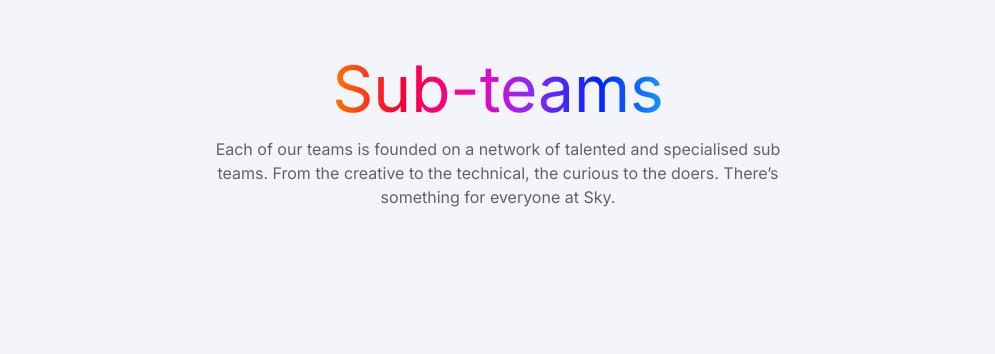
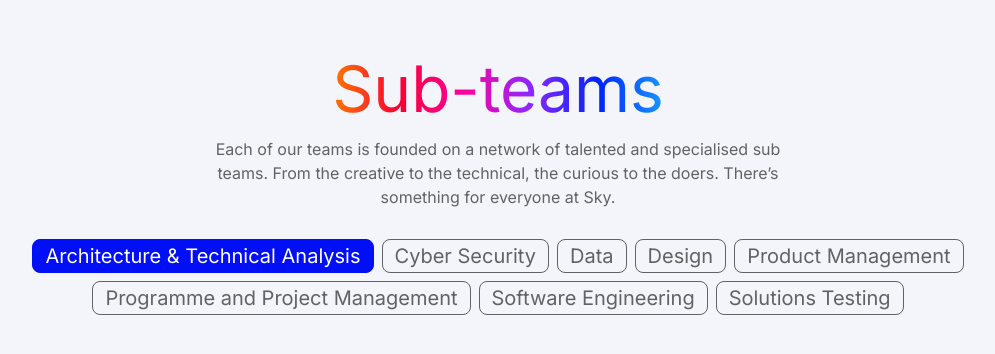
Before and after one commit to danlevison/Interactive-team-selector, a Next.js app: page / in a window 1280 px wide. Shown: the top 354 px of the page, without its empty margins (142-1137 px from the left). Built offline with nearby package versions, Linux system fonts and the light colour scheme.

Commit message:
feat: Implement desktop sub-team buttons

```diff
--- /dev/null
+++ b/src/app/styles/components/_subTeamBtns.scss
@@ -0,0 +1,39 @@
+.sub-team-btn-list {
+  display: none;
+
+  @include md {
+    display: flex;
+    justify-content: center;
+    flex-wrap: wrap;
+    gap: 8px;
+    margin-bottom: 40px;
+  }
+
+  .sub-team-btn-item {
+    list-style-type: none;
+
+    .sub-team-btn {
+      display: block;
+      text-decoration: none;
+      color: $sky-text-grey;
+      font-size: 20px;
+      background-color: inherit;
+      border-radius: 8px;
+      border: 1px solid $sky-text-grey;
+      padding: 4px 12px 4px 12px;
+    }
+
+    .active {
+      color: #fff;
+      background-color: $sky-blue;
+      border: 1px solid $sky-blue;
+    }
+
+    & :hover {
+      color: #fff;
+      background-color: $sky-blue;
+      border: 1px solid $sky-blue;
+      transition-duration: 350ms;
+    }
+  }
+}
--- a/src/app/styles/globals.scss
+++ b/src/app/styles/globals.scss
@@ -3,6 +3,7 @@
 @import "components/hero";
 @import "components/dropdown";
 @import "components/overlay";
+@import "components/subTeamBtns";
 
 * {
   box-sizing: border-box;
--- /dev/null
+++ b/src/components/SubTeamBtn.tsx
@@ -0,0 +1,24 @@
+import Link from "next/link";
+import { SubTeamCardT } from "@/types";
+
+type SubTeamButtonProps = {
+  title: string;
+  selectedSubTeam: SubTeamCardT | null;
+};
+
+export default function SubTeamBtn({
+  title,
+  selectedSubTeam,
+}: SubTeamButtonProps) {
+  return (
+    <Link
+      href={`?sub-team=${title}`}
+      scroll={false}
+      className={`sub-team-btn ${
+        selectedSubTeam?.title === title ? "active" : ""
+      }`}
+    >
+      {title}
+    </Link>
+  );
+}
--- /dev/null
+++ b/src/components/SubTeamBtnList.tsx
@@ -0,0 +1,22 @@
+import SubTeamBtn from "@/components/SubTeamBtn";
+import type { SubTeamCardT } from "@/types";
+
+type SubTeamBtnListProps = {
+  subTeams: SubTeamCardT[];
+  selectedSubTeam: SubTeamCardT;
+};
+
+export default function SubTeamBtnList({
+  subTeams,
+  selectedSubTeam,
+}: SubTeamBtnListProps) {
+  return (
+    <ul className="sub-team-btn-list">
+      {subTeams.map((team) => (
+        <li key={team.title} className="sub-team-btn-item">
+          <SubTeamBtn title={team.title} selectedSubTeam={selectedSubTeam} />
+        </li>
+      ))}
+    </ul>
+  );
+}
--- a/src/components/SubTeamContainer.tsx
+++ b/src/components/SubTeamContainer.tsx
@@ -3,6 +3,7 @@
 import { useSearchParams } from "next/navigation";
 import SubTeamDropdown from "./SubTeamDropdown";
 import type { SubTeamCardT } from "@/types";
+import SubTeamBtnList from "./SubTeamBtnList";
 
 type SubTeamContainerProps = {
   subTeams: SubTeamCardT[];
@@ -21,6 +22,7 @@
   return (
     <>
       <SubTeamDropdown options={subTeams} selectedSubTeam={selectedSubTeam} />
+      <SubTeamBtnList subTeams={subTeams} selectedSubTeam={selectedSubTeam} />
     </>
   );
 }
```
